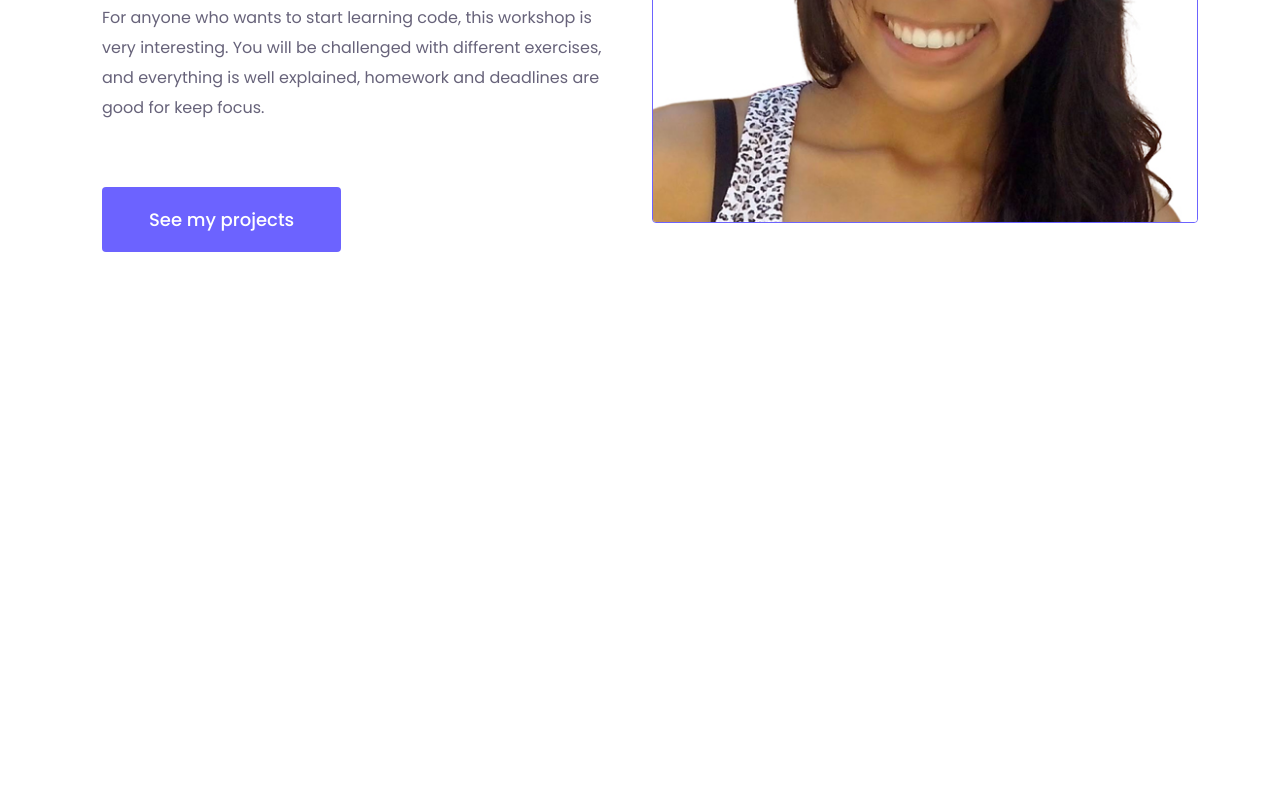
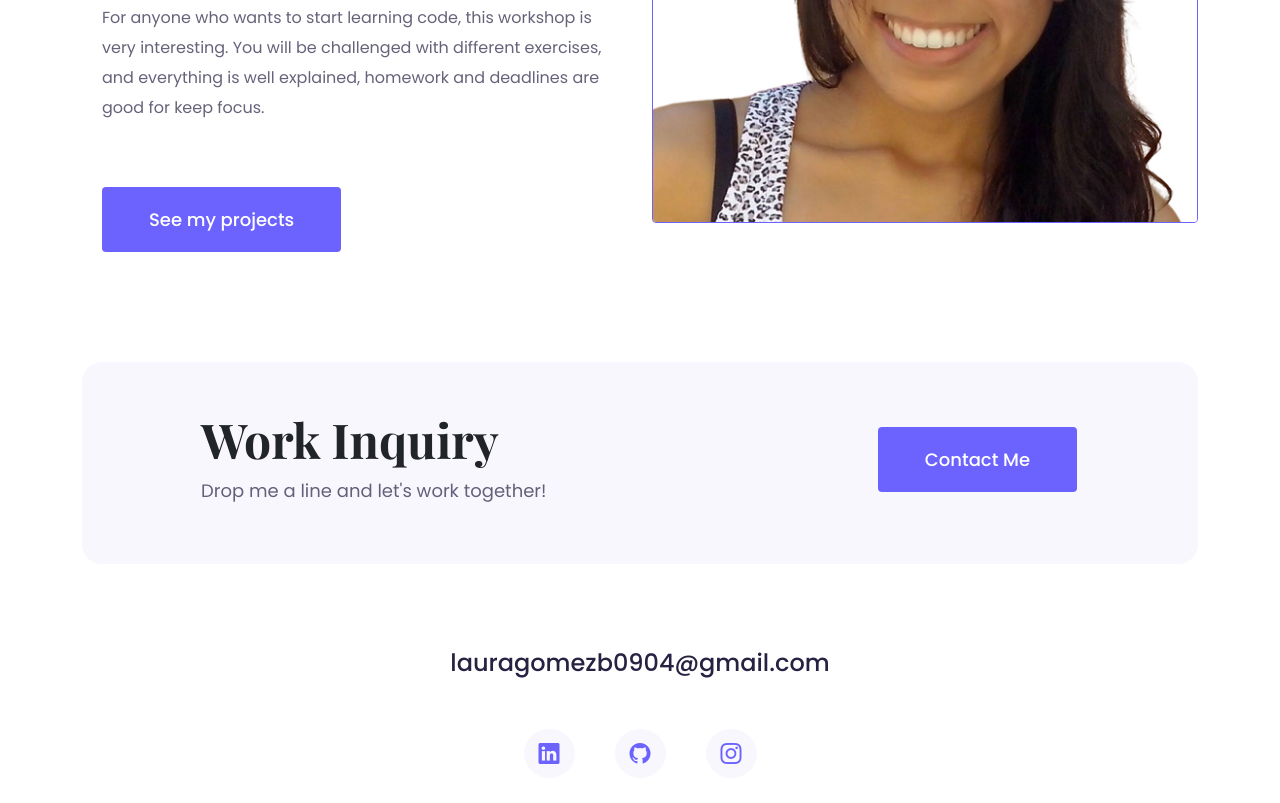
Before and after one commit to lauragomez04/responsive-workshop, a plain HTML site: page about.html in a window 1280 px wide. Shown: the part 459-1262 px from the top of the page. Before the commit the page ends 800 px from the top, so only its background shows below. Drawn offline with nearby package versions, Linux system fonts and the light colour scheme.

Commit message:
added footer to other pages

```diff
--- a/about.html
+++ b/about.html
@@ -83,6 +83,37 @@
           />
         </div>
       </div>
+      <footer>
+        <div
+          class="contact-box d-flex justify-content-between d-none d-md-flex"
+        >
+          <div>
+            <h3>Work Inquiry</h3>
+            <p>Drop me a line and let's work together!</p>
+          </div>
+          <div>
+            <a href="" class="btn btn-branding mt-3">Contact Me</a>
+          </div>
+        </div>
+        <a href="emailto:lauragomezb0904@gmail.com" class="email-link"
+          >lauragomezb0904@gmail.com</a
+        >
+        <div class="social-links text-center p-3">
+          <a
+            href="https://www.linkedin.com/in/lauragomezblanco/"
+            alt="linkedin-link"
+            target="_blank"
+            ><i class="bi bi-linkedin"></i></a
+          ><a href="#" alt="github-link" target="_blank"
+            ><i class="bi bi-github"></i></a
+          ><a
+            href="https://www.instagram.com/laugom0904/"
+            alt="instagram-link"
+            target="_blank"
+            ><i class="bi bi-instagram"></i
+          ></a>
+        </div>
+      </footer>
     </div>
     <script
       src="https://cdn.jsdelivr.net/npm/bootstrap@5.1.3/dist/js/bootstrap.bundle.min.js"
```
Also changed, not shown: contact.html (+31 -0 lines), work.html (+31 -0 lines).
